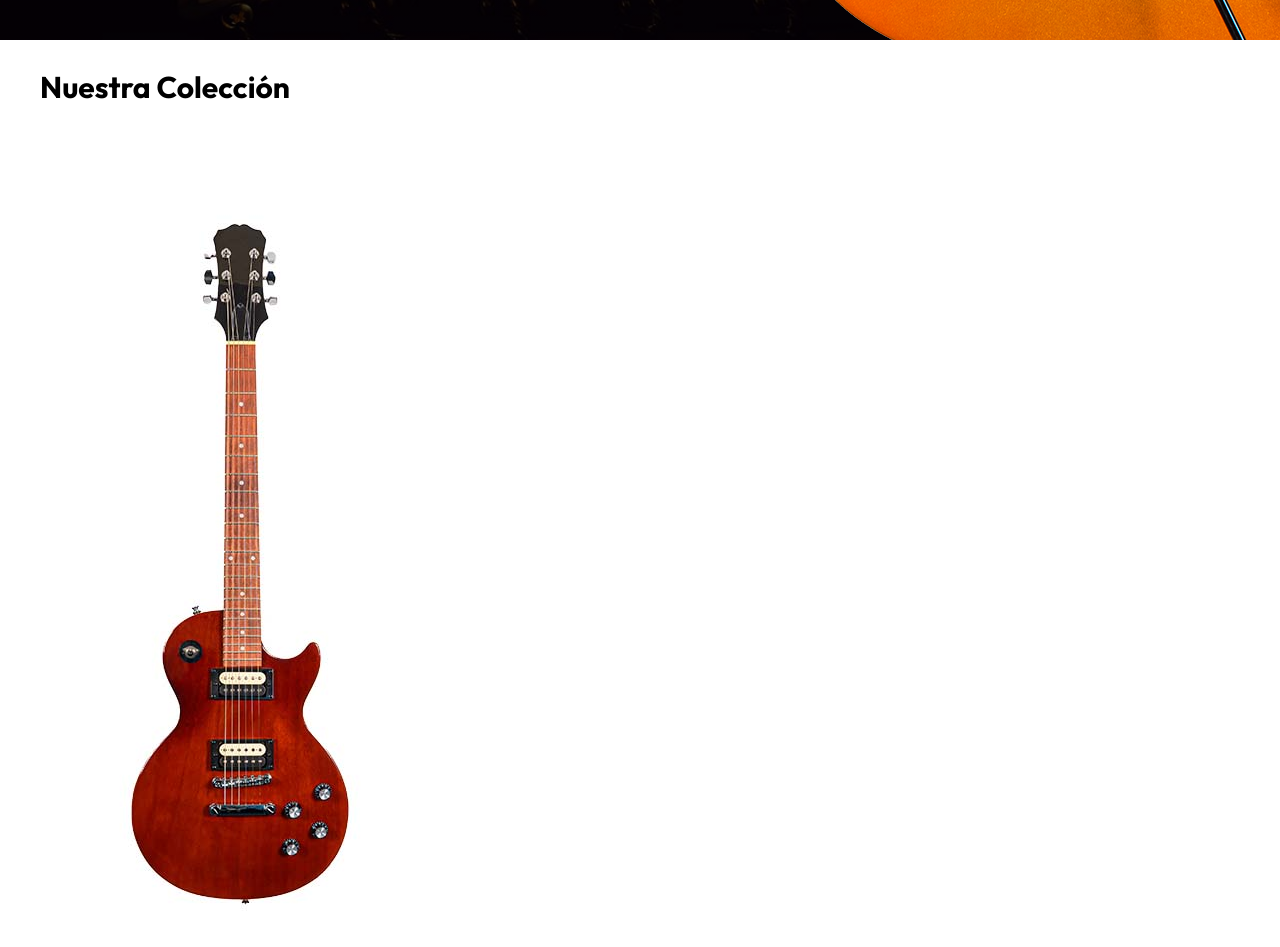
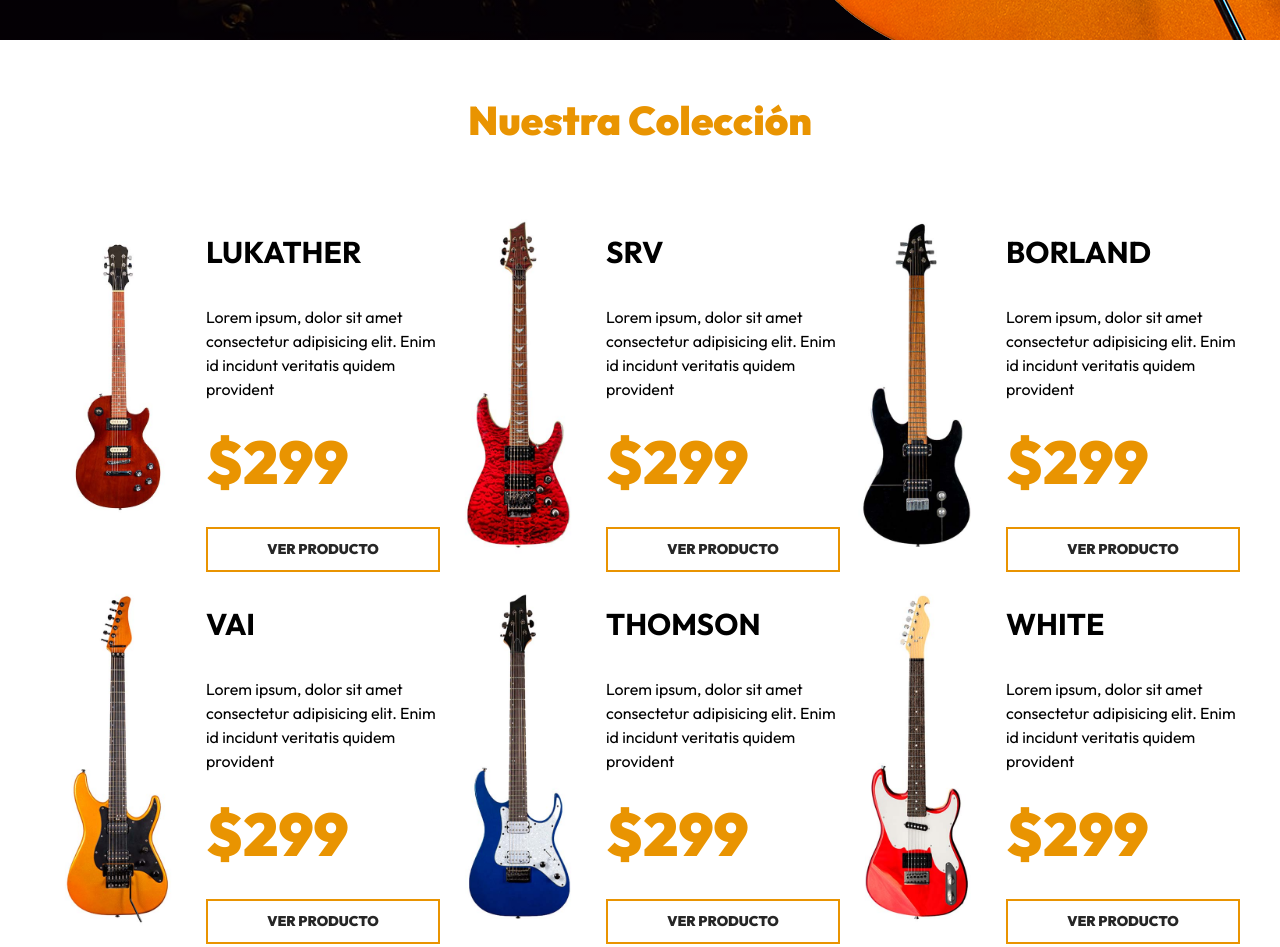
Before and after one commit to johnburetdev/GuitarIA, a plain HTML site: page index.html in a window 1280 px wide. Shown: the part 658-1605 px from the top of the page. Drawn offline with Linux system fonts and the light colour scheme.

Commit message:
Productos css

```diff
--- a/css/app.css
+++ b/css/app.css
@@ -30,6 +30,14 @@ img {
     max-width: 120rem;
     margin: 0 auto;
     width: 95%;
+}
+
+[class$="__heading"] {
+    font-size: 4rem;
+    font-weight: 900;
+    text-align: center;
+    margin: 5rem 0;
+    color: var(--primary);
 }
 
 .header {
@@ -156,3 +164,64 @@ img {
 .modelo__enlace:hover {
     background-color: var(--primary);
 }
+
+.productos__grid {
+    display: grid;
+    gap: 4;
+}
+
+@media (min-width: 768px) {
+    .productos__grid {
+        grid-template-columns: repeat(2, 1fr);
+    }
+}
+
+@media (min-width: 1200px) {
+    .productos__grid {
+        grid-template-columns: repeat(3, 1fr);
+    }
+}
+
+.producto {
+    display: grid;
+    grid-template-columns: 2fr 3fr;
+    column-gap: 1rem;
+    align-items: center;
+}
+
+.producto__nombre {
+    font-size: 3rem;
+    text-transform: uppercase;
+}
+
+.producto__descripciom {
+    font-size: 1.6rem;
+
+}
+
+.producto__precio {
+    color: var(--primary);
+    font-size: 6rem;
+    font-weight: 900;
+    margin: 0;
+}
+
+.producto__enlace {
+    margin-top: 2rem;
+    display: block;
+    text-decoration: none;
+    color: var(--negro);
+    padding: 1rem 5rem;
+    border: 2px solid var(--primary);
+    text-align: center;
+    font-size: 1.4rem;
+    font-weight: 900;
+    text-transform: uppercase;
+    transition-property: background-color;
+    transition-duration: .3s;
+}
+
+.producto__enlace:hover {
+    background-color: var(--primary);
+    color: var(--blanco);
+}
```
